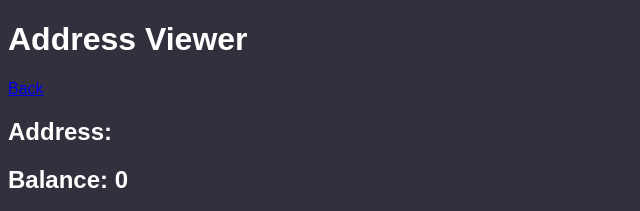
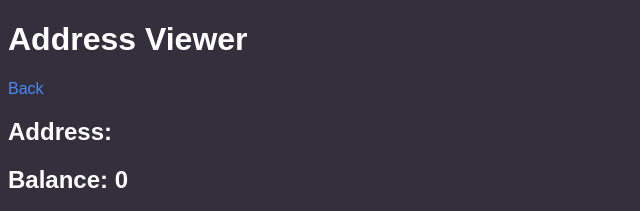
Before and after one commit to QuixThe2nd/TorrentTX, an Electron app: page ui/address.html in a window 1200 px wide. Shown: the top 211 px of the page, 0-640 px from the left. Drawn offline with Linux system fonts and the light colour scheme; no server answers.

Commit message:
Make links readable

```diff
--- a/ui/address.html
+++ b/ui/address.html
@@ -8,6 +8,12 @@
             background-color: #332f3d;
             color: #fff;
             font-family: Arial, sans-serif;
+        }
+        a {
+            color: #4d88ff;
+            text-decoration: none;
+            margin-bottom: 1rem;
+            display: block;
         }
     </style>
 </head>
```
Also changed, not shown: ui/index.html (+6 -0 lines), ui/transaction.html (+6 -0 lines).
